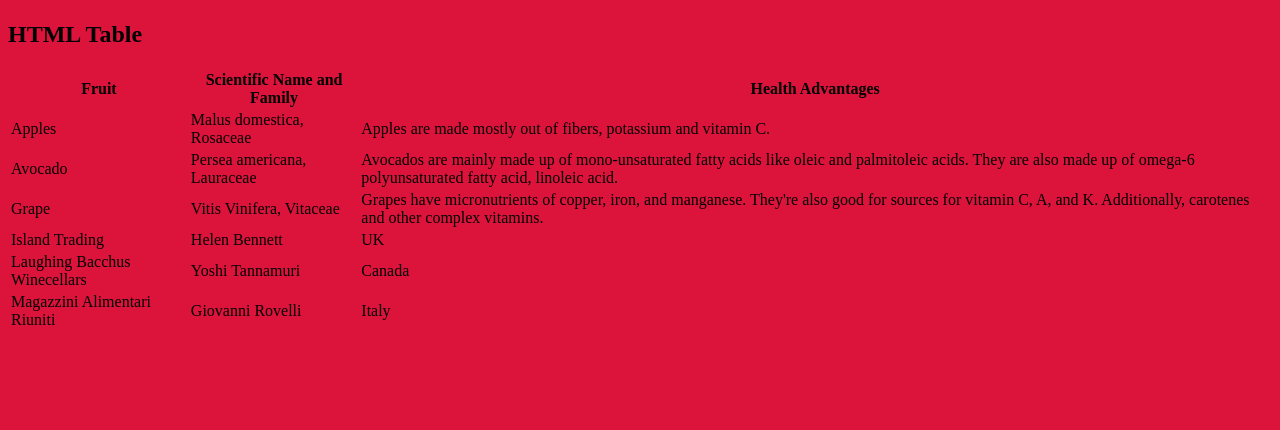
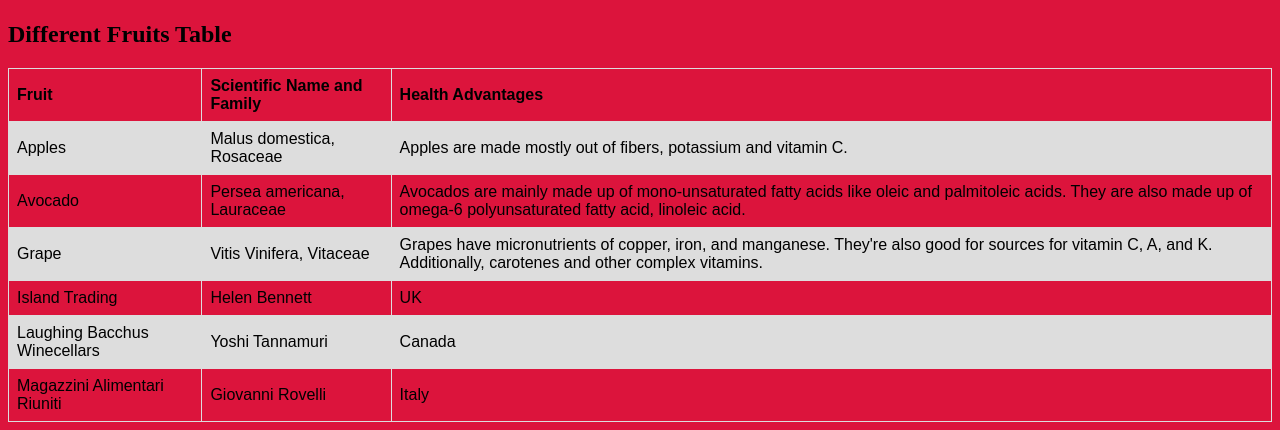
Before and after one commit to joggerweekly/-my-first-static-web-app, a plain HTML site: page simon/index.html in a window 1280 px wide. Shown: the part 538-968 px from the top of the page. Before the commit the page ends 878 px from the top, so only its background shows below. Drawn offline with Linux system fonts and the light colour scheme; files whose address does not match are found by name.

Commit message:
Update index.html

```diff
--- a/simon/index.html
+++ b/simon/index.html
@@ -9,13 +9,30 @@
   <p>Apples are rich in sugar. They provide fibers, potassium, and vitamin C. I &#128525; apples!</p>
 <iframe width="560" height="315" src="https://www.youtube.com/embed/DeW97u00aBo" title="YouTube video player" frameborder="0" allow="accelerometer; autoplay; clipboard-write; encrypted-media; gyroscope; picture-in-picture" allowfullscreen></iframe>
 <img src="simon/apple.webp" alt="Crispy Apple">
-</body>
-</html>
+
+<html>
+<head>
+<style>
+table {
+  font-family: arial, sans-serif;
+  border-collapse: collapse;
+  width: 100%;
+}
+
+td, th {
+  border: 1px solid #dddddd;
+  text-align: left;
+  padding: 8px;
+}
+
+tr:nth-child(even) {
+  background-color: #dddddd;
+}
 </style>
 </head>
 <body>
 
-<h2>HTML Table</h2>
+<h2> Different Fruits Table</h2>
 
 <table>
   <tr>
```
